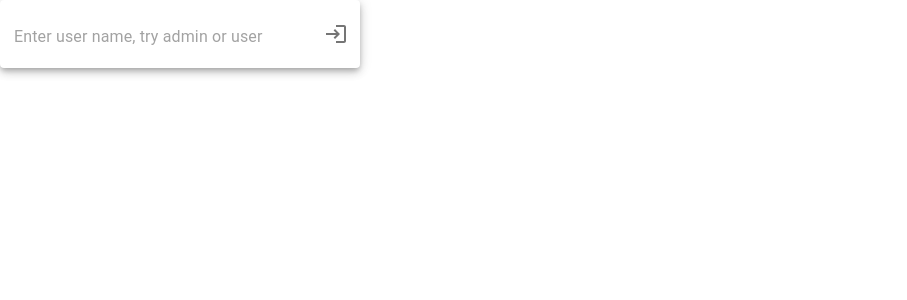
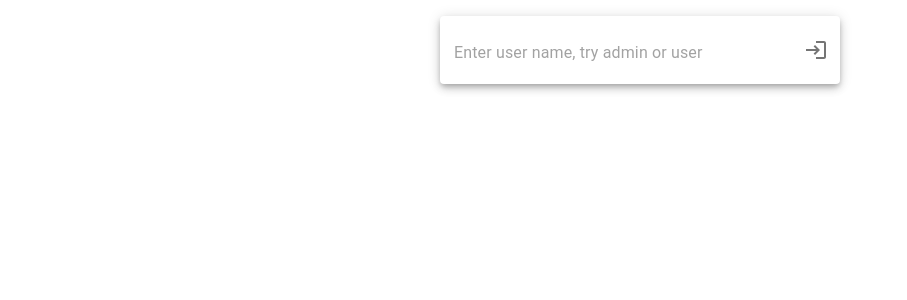
Before and after one commit to ChipLuxury-EWA/remult-mui-todoapp, a React (Vite) app: page / in a window 1280 px wide. Shown: the top 300 px of the page, without its empty margins (0-907 px from the left). Built offline with nearby package versions, Linux system fonts and the light colour scheme; what remult would draw is missing.

Commit message:
centered app

```diff
--- a/src/App.tsx
+++ b/src/App.tsx
@@ -1,4 +1,5 @@
 import { remult } from "remult";
+import { Box, Grid } from "@mui/material";
 import { Task } from "./shared/entities/Task";
 
 import AddNewTask from "./components/AddNewTask";
@@ -6,13 +7,21 @@ import TaskList from "./components/TaskList";
 
 const taskRepo = remult.repo(Task);
 
-
-function App({ signOut }: { signOut: () => void }) {
+// TODO tompo add footer
+function App({ signOut, maxWidth }: { signOut: () => void; maxWidth: number }) {
     return (
-        <>
-            {taskRepo.metadata.apiInsertAllowed() && <AddNewTask />}
-            <TaskList signOut={signOut} />
-        </>
+        <Box padding={2} display="flex" alignItems="center" justifyContent="center">
+            <Grid container maxWidth={maxWidth} direction="column" justifyContent="flex-start" alignItems="stretch">
+                {taskRepo.metadata.apiInsertAllowed() && (
+                    <Grid item xs={12}>
+                        <AddNewTask />
+                    </Grid>
+                )}
+                <Grid item xs={12}>
+                    <TaskList signOut={signOut} />
+                </Grid>
+            </Grid>
+        </Box>
     );
 }
 
--- a/src/Auth.tsx
+++ b/src/Auth.tsx
@@ -7,7 +7,7 @@ import App from "./App";
 import SignIn from "./components/SignIn";
 import { useSignInMutation, useSignOutMutation } from "./redux/auth.api";
 
-const Auth = () => {
+const Auth = ({ maxWidth }: { maxWidth: number }) => {
     const { enqueueSnackbar } = useSnackbar();
     const [authUser, { data, error, isLoading, isError, isSuccess }] = useSignInMutation();
     const [signOutUser, { isLoading: isSignOutLoading, isSuccess: isSignedOutSuccess }] = useSignOutMutation();
@@ -44,10 +44,14 @@ const Auth = () => {
     if (isLoading || isSignOutLoading) {
         return <CircularProgress />;
     } else if (isSignedIn && isSuccess) {
-        return <App signOut={signOut} />;
+        return <App signOut={signOut} maxWidth={maxWidth} />;
     } else if (!isSignedIn || isSignedOutSuccess) {
-        return <SignIn userName={userName} setUserName={setUserName} signIn={signIn} />;
+        return <SignIn userName={userName} setUserName={setUserName} signIn={signIn} maxWidth={maxWidth} />;
     }
 };
 
 export default Auth;
+
+Auth.defaultProps = {
+    maxWidth: 400,
+};
--- a/src/components/AddNewTask.tsx
+++ b/src/components/AddNewTask.tsx
@@ -23,7 +23,7 @@ const AddNewTask = () => {
   };
 
   return (
-    <Paper sx={{ maxWidth: 360 }} elevation={5}>
+    <Paper elevation={5}>
       <Box
         component="form"
         onSubmit={addNewTask}
--- a/src/components/SignIn.tsx
+++ b/src/components/SignIn.tsx
@@ -1,4 +1,4 @@
-import { Paper, TextField, IconButton, Box } from "@mui/material";
+import { Paper, TextField, IconButton, Box, Grid } from "@mui/material";
 import { Login } from "@mui/icons-material";
 import { Dispatch, FormEvent, SetStateAction } from "react";
 
@@ -6,13 +6,17 @@ const SignIn = ({
     userName,
     setUserName,
     signIn,
+    maxWidth,
 }: {
     userName: string;
     setUserName: Dispatch<SetStateAction<string>>;
     signIn: (e: FormEvent) => void;
+    maxWidth: number;
 }) => {
     return (
-        <Paper sx={{ maxWidth: 360 }} elevation={5}>
+        <Box padding={2} display="flex" alignItems="center" justifyContent="center">
+            <Grid container maxWidth={maxWidth} direction="column" justifyContent="flex-start" alignItems="stretch">
+                <Paper elevation={5}>
                     <Box component="form" onSubmit={signIn} sx={{ display: "flex", alignItems: "center" }}>
                         <TextField
                             id="userName"
@@ -31,6 +35,8 @@ const SignIn = ({
                         </IconButton>
                     </Box>
                 </Paper>
+            </Grid>
+        </Box>
     );
 };
 
--- a/src/components/TaskList.tsx
+++ b/src/components/TaskList.tsx
@@ -31,7 +31,7 @@ const TaskList = ({ signOut }: { signOut: () => void }) => {
     };
 
     return (
-        <List sx={{ width: "100%", maxWidth: 360 }}>
+        <List>
             <Paper>{tasksListItems}</Paper>
             <ListItemButton>
                 <IconButton onClick={() => setAllCompleted(true)} edge="start">
--- a/src/components/TaskListItem.tsx
+++ b/src/components/TaskListItem.tsx
@@ -12,6 +12,7 @@ const TaskListItem = ({ task }: { task: Task }) => {
     const [isHover, setIsHover] = useState<boolean>(false);
     const [taskTitle, setTaskTitle] = useState(task.title);
 
+    // TODO tompo add loading state to setCompleted
     const setCompleted = async (completed: boolean) => await taskRepo.save({ ...task, completed });
 
     const saveTask = async () => {
```
Lines whose indentation alone changed are shown as unchanged.
